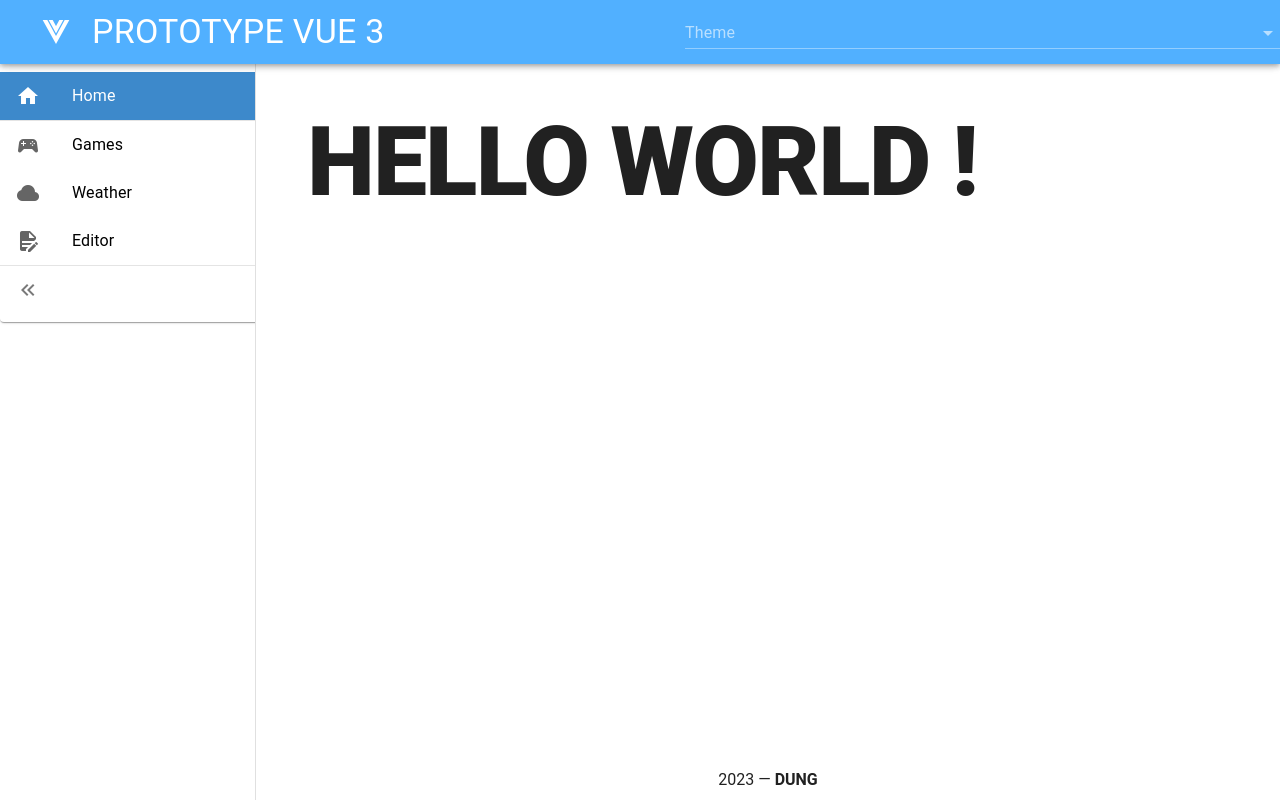
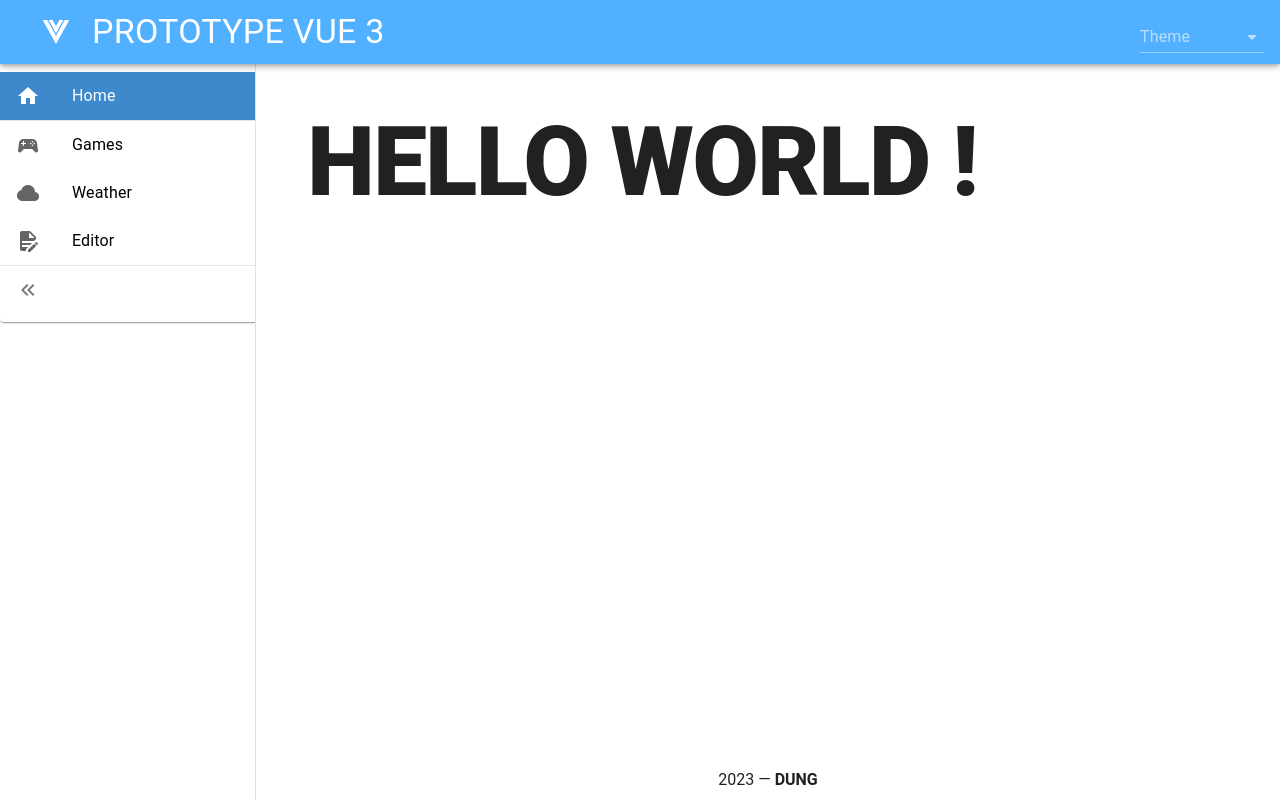
Before and after one commit to ThibaultNG/proto-vue, a Vue app: page /home in a window 1280 px wide. Built offline with nearby package versions, Linux system fonts and the light colour scheme.

Commit message:
a bit of css for theme select

```diff
--- a/src/component/header/ChangeTheme.vue
+++ b/src/component/header/ChangeTheme.vue
@@ -1,8 +1,13 @@
 <template>
-	<v-icon class="mr-2">{{ selectedIcon }}</v-icon>
+	<v-container class="container">
+		<v-row class="mt-1">
+			<v-col cols="2">
+				<v-icon class="mt-5 mr-2">{{ selectedIcon }}</v-icon>
+			</v-col>
+			<v-col>
 				<v-select
 					v-model="selectedDisplayedName"
-		class="mt-2 w-auto"
+					class="selectSize"
 					label="Theme"
 					:items="themeItemListHeader"
 					variant="underlined"
@@ -12,12 +17,17 @@
 							:id="item.value.id"
 							:displayed-name="item.value.displayedName"
 							:icon="item.value.icon"
-				@clicked="(id, displayedName, icon) => updateTheme(id, displayedName, icon)"
+							@clicked="
+								(id, displayedName, icon) => updateTheme(id, displayedName, icon)
+							"
 						>
 						</ChangeThemeSelectOption>
 						<br />
 					</template>
 				</v-select>
+			</v-col>
+		</v-row>
+	</v-container>
 </template>
 
 <script setup lang="ts">
@@ -36,3 +46,8 @@ function updateTheme(id: string, displayedName: string, icon: string): void {
 	selectedIcon.value = icon;
 }
 </script>
+<style scoped>
+.container {
+	width: 15%;
+}
+</style>
--- a/src/component/header/ChangeThemeSelectOption.vue
+++ b/src/component/header/ChangeThemeSelectOption.vue
@@ -1,5 +1,5 @@
 <template>
-	<v-btn :prepend-icon="icon" :text="displayedName" variant="text" @click="clicked"/>
+	<v-btn :prepend-icon="icon" :text="displayedName" variant="text" @click="clicked" />
 </template>
 
 <script setup lang="ts">
```
Lines whose indentation alone changed are shown as unchanged.
